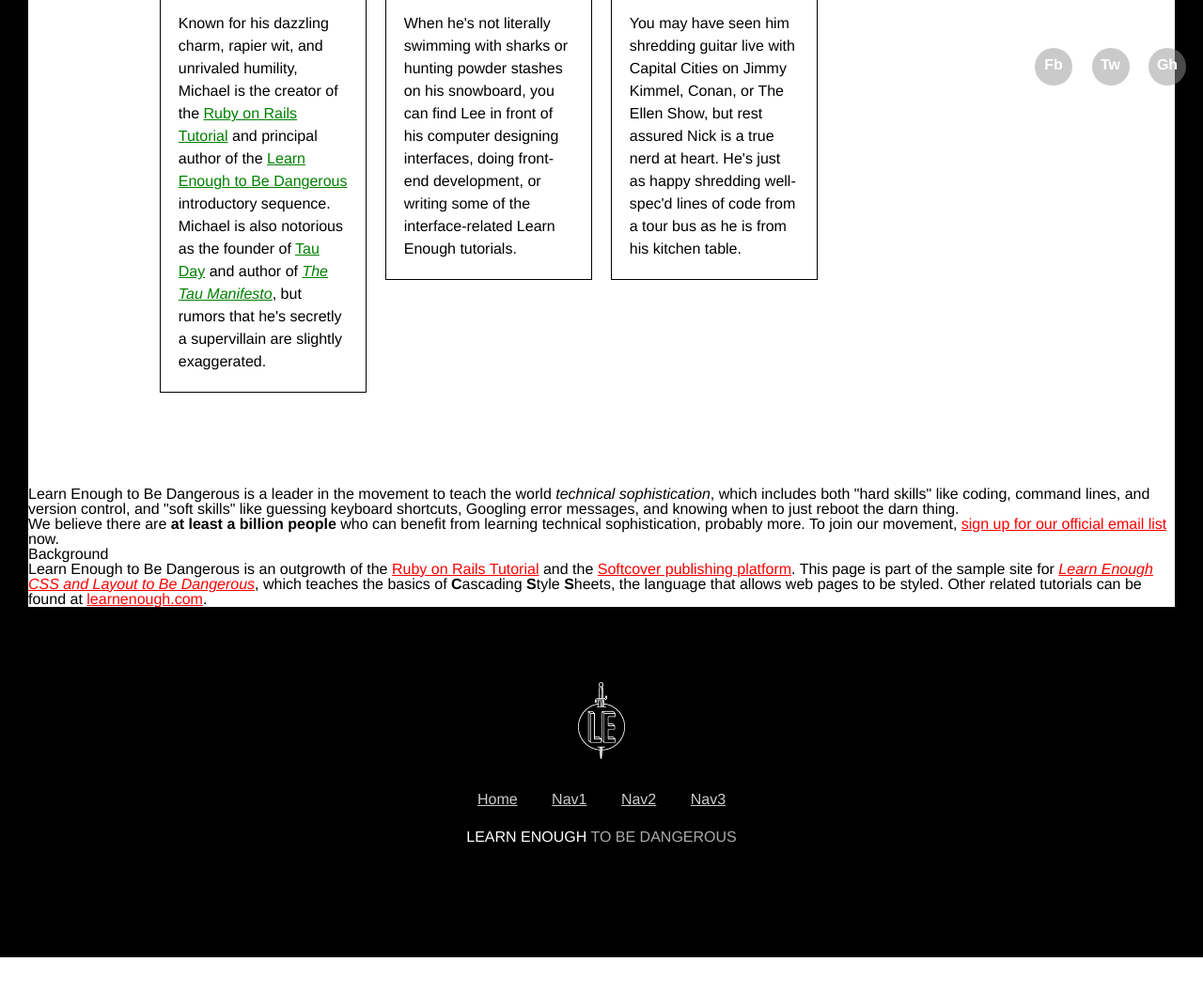
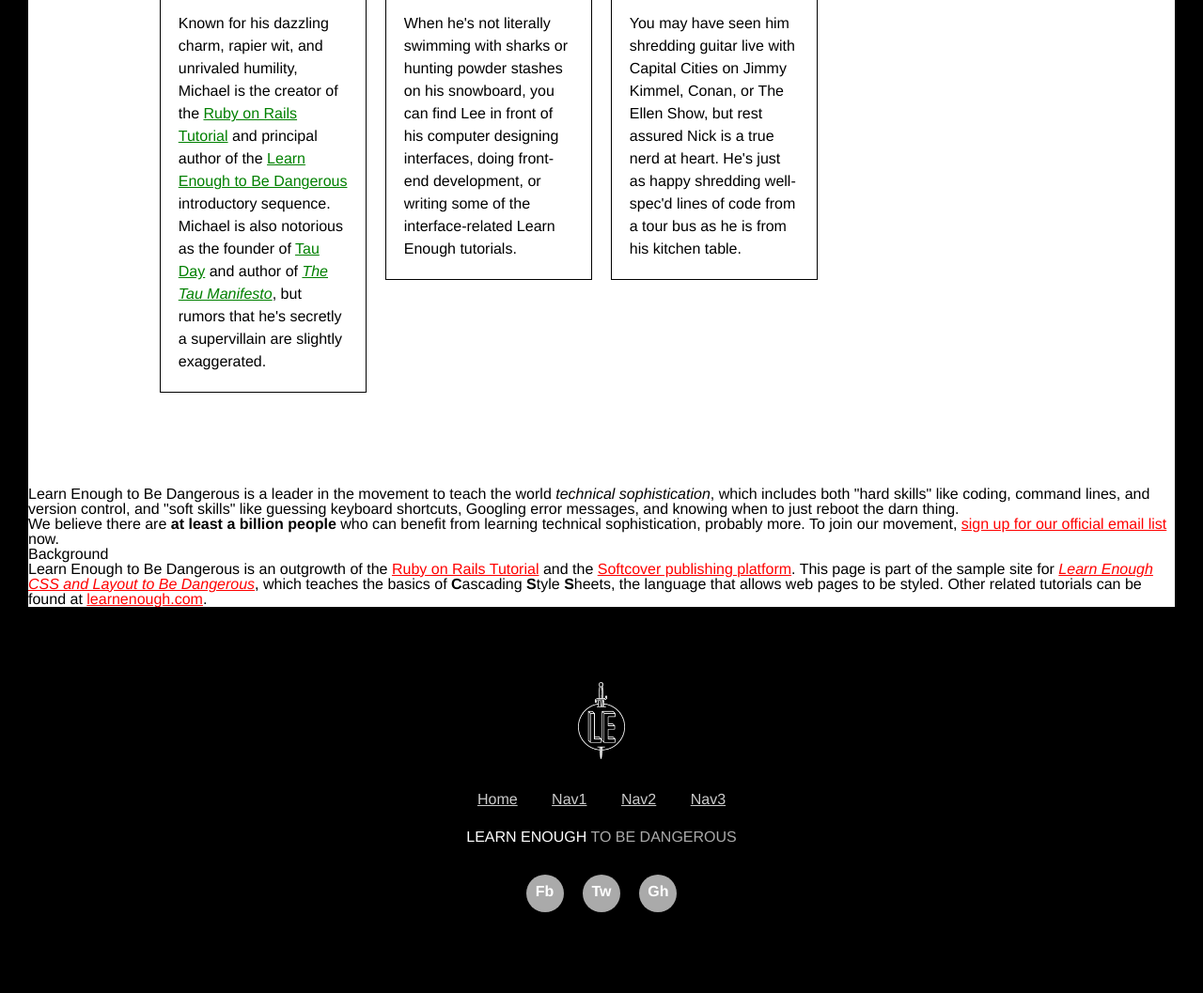
Before and after one commit to amitabajaj04/amitabajaj04_backup.github.io, a plain HTML site: page _site/index.html in a window 1280 px wide. Shown: the part 699-1756 px from the top of the page at 94% size. Before the commit the page ends 1718 px from the top, so only its background shows below. Drawn offline with Linux system fonts and the light colour scheme.

Commit message:
Add social links to footer

```diff
--- a/_site/css/main.css
+++ b/_site/css/main.css
@@ -110,9 +110,7 @@ a {
 list-style: none;
 bottom: 0px;
 padding: 0;
-position: absolute;
 right: 0px;
-/* text-align: left; */
 margin: 10px;
 }
 .social-list > li {
@@ -135,6 +133,13 @@ margin: 10px;
   text-decoration: none;
   vertical-align: middle;
   width: 2.5em;
+}
+.social-list-footer {
+  margin-top: 2em;
+}
+
+.social-list-footer .social-link {
+  background-color: #aaa;
 }
 
 /* BIO BOX STYLING  */
--- a/_site/index.html
+++ b/_site/index.html
@@ -35,6 +35,7 @@
 <li>
   <a href="https://example.com/" class="social-link">Gh</a>
 </li>
+
       </ul>
     </div>
     <h2>I'm an h2</h2>
@@ -134,6 +135,18 @@
     </ul>
   </nav>
   <h3>Learn Enough <span>to be Dangerous</span></h3>
+  <ul class="social-list social-list-footer">
+    <li>
+  <a href="https://example.com/" class="social-link">Fb</a>
+</li>
+<li>
+  <a href="https://example.com/" class="social-link">Tw</a>
+</li>
+<li>
+  <a href="https://example.com/" class="social-link">Gh</a>
+</li>
+
+  </ul>
 </footer>
 
   </body>
--- a/css/main.css
+++ b/css/main.css
@@ -110,9 +110,7 @@ a {
 list-style: none;
 bottom: 0px;
 padding: 0;
-position: absolute;
 right: 0px;
-/* text-align: left; */
 margin: 10px;
 }
 .social-list > li {
@@ -135,6 +133,13 @@ margin: 10px;
   text-decoration: none;
   vertical-align: middle;
   width: 2.5em;
+}
+.social-list-footer {
+  margin-top: 2em;
+}
+
+.social-list-footer .social-link {
+  background-color: #aaa;
 }
 
 /* BIO BOX STYLING  */
```
Also changed, not shown: _includes/footer.html (+3 -0 lines), _layouts/default.html (+1 -9 lines). Lines whose indentation alone changed are shown as unchanged.
